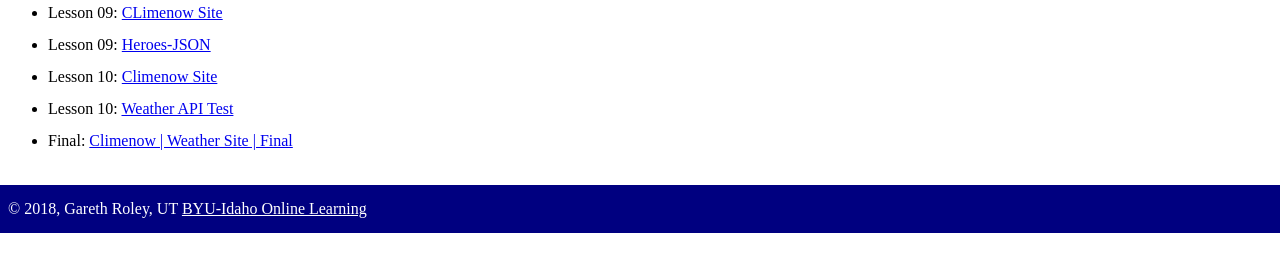
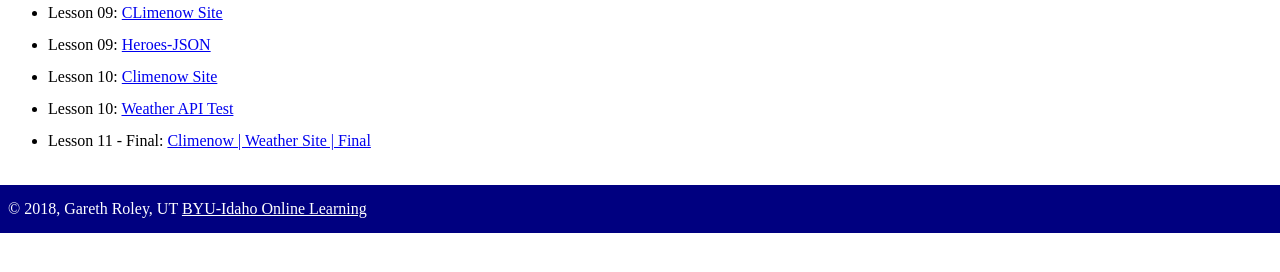
Before and after one commit to roleyg/roleyg.github.io, a plain HTML site: page index.html in a window 1280 px wide. Shown: the part 132-404 px from the top of the page. Drawn offline with Linux system fonts and the light colour scheme.

Commit message:
Final Update

```diff
--- a/index.html
+++ b/index.html
@@ -22,7 +22,7 @@
         <li> Lesson 09: <a href="lesson-10/heroes.html">Heroes-JSON</a></li>
         <li> Lesson 10: <a href="lesson-10/HomePreston.html">Climenow Site</a></li>
         <li> Lesson 10: <a href="lesson-10/API-Test.html">Weather API Test</a>
-        <li> Final: <a href="weathersite/HomePreston.html">Climenow | Weather Site | Final</a></li>
+        <li> Lesson 11 - Final: <a href="weathersite/HomePreston.html">Climenow | Weather Site | Final</a></li>
       </ul>
     </main>
     <footer>
```
